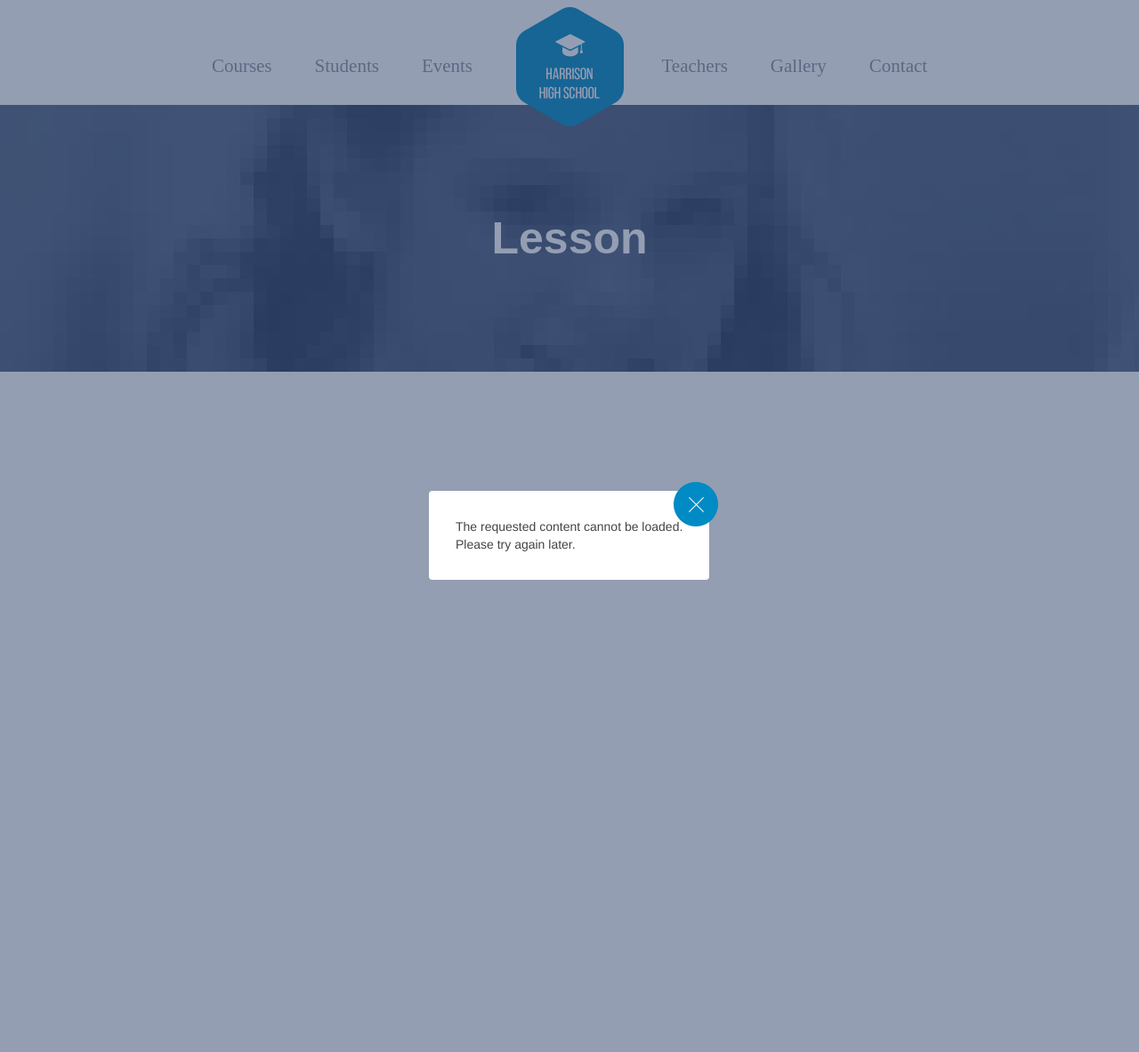
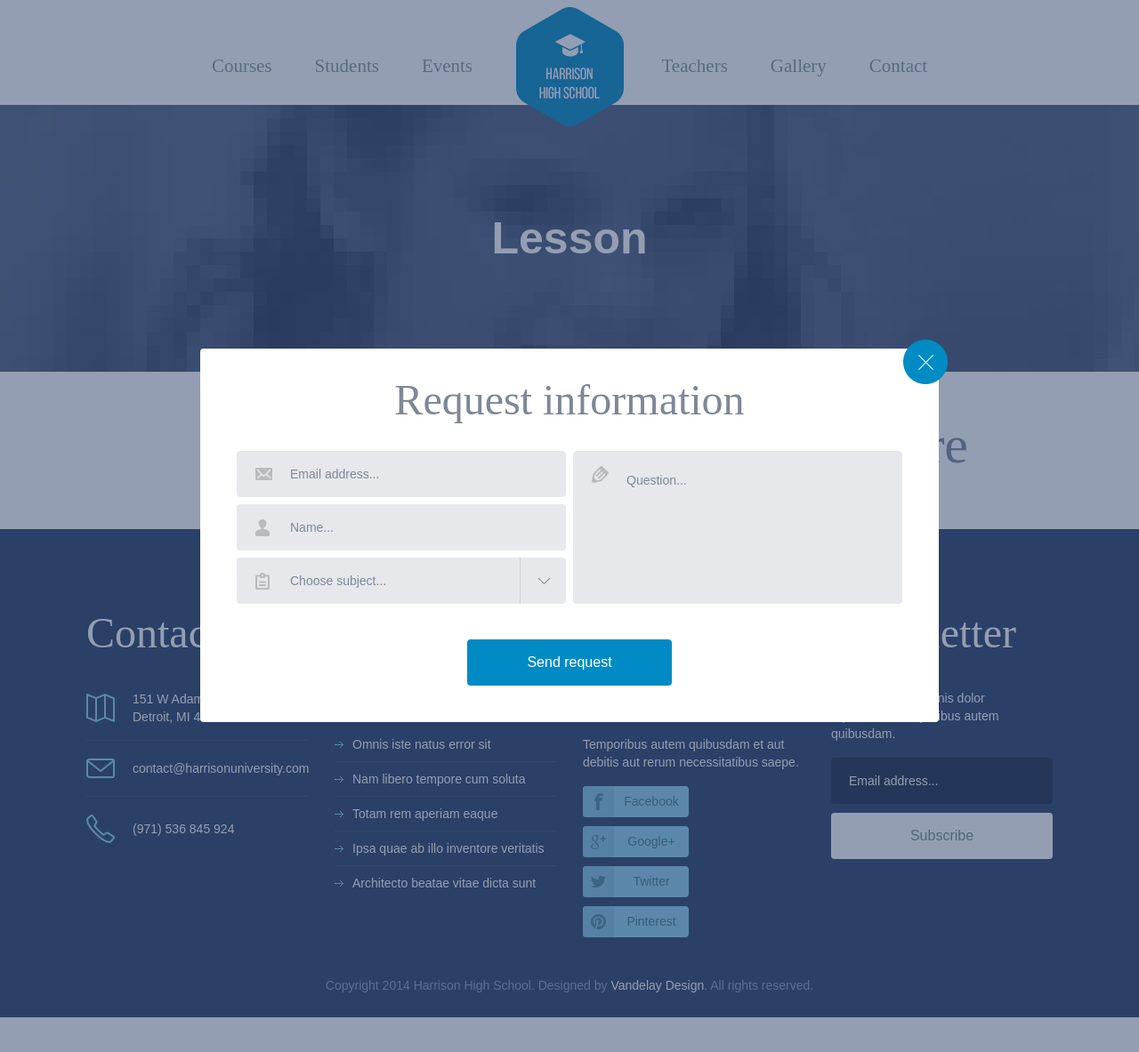
Before and after one commit to skergoat/philo-project, a Symfony app: template templates/home/lesson.html.twig in a window 1280 px wide, after a click on "Contact". Shown: the top 1183 px of the page at 89% size. Run offline with Twig, Linux system fonts and the light colour scheme; the template is opened without the code that fills it, so the values that code supplies are empty; some libraries are stand-ins or nearby versions; some web fonts are replaced.

Commit message:
basis lesson page

```diff
--- a/public/css/mystyles.css
+++ b/public/css/mystyles.css
@@ -1,3 +1,13 @@
+/*General*/
+
+.lesson > h1 {
+  font-size: 50px !important;
+  color: #151000;
+}
+.lesson p {
+  text-align: justify;
+}
+
 /* header provisoire */
 .header-provisoire {
   background: url("https://localhost:8000/images/pic_slide.jpg") no-repeat;
@@ -39,3 +49,8 @@
     margin-bottom: 2rem !important;
   }
 }
+
+/*sidebar*/
+#sidebar p {
+  color: rgb(56, 56, 56) !important;
+}
--- a/templates/base.html.twig
+++ b/templates/base.html.twig
@@ -35,11 +35,11 @@
         {% block body %}{% endblock %}
 
         {% block javascripts %}
-        <script src="http://code.jquery.com/jquery-1.11.1.min.js"></script>
+        <script src="{{ asset('/js/jquery-1.11.1.min.js') }}"></script>
         <script src="https://cdn.jsdelivr.net/npm/bootstrap@5.0.0-beta1/dist/js/bootstrap.bundle.min.js" integrity="sha384-ygbV9kiqUc6oa4msXn9868pTtWMgiQaeYH7/t7LECLbyPA2x65Kgf80OJFdroafW" crossorigin="anonymous"></script>
         <script>window.jQuery || document.write("<script src='js/jquery-1.11.1.min.js'>\x3C/script>")</script>
-        <script src="js/plugins.js"></script>
-        <script src="js/main.js"></script>
+        <script src="{{ asset('/js/plugins.js') }}"></script>
+        <script src="{{ asset('/js/main.js') }}"></script>
         {% endblock %}
     </body>
 </html>
--- a/templates/home/events.html.twig
+++ b/templates/home/events.html.twig
@@ -3,8 +3,6 @@
 {% block title %}Philosophie{% endblock %}
 
 {% block body %}
-
-
 
 	<div class="divider"></div>
 
--- a/templates/home/lesson.html.twig
+++ b/templates/home/lesson.html.twig
@@ -12,4 +12,92 @@
 	<div class="header-provisoire mb-5 d-flex justify-content-center align-items-center">
 		<div class="header-provisoire-title">Lesson</div>
 	</div>
+
+	<div class="content">
+		<div class="container">
+
+			<div class="lesson main-content mb-5">
+				<h1 class="mb-4">{{ lesson.title }}</h1>
+				{{ lesson.content|raw }}
+			</div>
+
+			<aside id="sidebar">
+				<div>
+					<h2 class="mb-4">Sommaire</h2>
+					{% for lessons in lessons %}
+					<p class="mb-3">{{ lessons.title }}</p>
+					{% endfor %}
+				</div>
+			</aside>
+			<!-- / sidebar -->
+
+		</div>
+		<!-- / container -->
+	</div>
+
+	<footer id="footer">
+		<div class="container">
+			<section>
+				<article class="col-1">
+					<h3>Contact</h3>
+					<ul>
+						<li class="address"><a href="#">151 W Adams St<br>Detroit, MI 48226</a></li>
+						<li class="mail"><a href="#">contact@harrisonuniversity.com</a></li>
+						<li class="phone last"><a href="#">(971) 536 845 924</a></li>
+					</ul>
+				</article>
+				<article class="col-2">
+					<h3>Forum topics</h3>
+					<ul>
+						<li><a href="#">Omnis iste natus error sit</a></li>
+						<li><a href="#">Nam libero tempore cum soluta</a></li>
+						<li><a href="#">Totam rem aperiam eaque </a></li>
+						<li><a href="#">Ipsa quae ab illo inventore veritatis </a></li>
+						<li class="last"><a href="#">Architecto beatae vitae dicta sunt </a></li>
+					</ul>
+				</article>
+				<article class="col-3">
+					<h3>Social media</h3>
+					<p>Temporibus autem quibusdam et aut debitis aut rerum necessitatibus saepe.</p>
+					<ul>
+						<li class="facebook"><a href="#">Facebook</a></li>
+						<li class="google-plus"><a href="#">Google+</a></li>
+						<li class="twitter"><a href="#">Twitter</a></li>
+						<li class="pinterest"><a href="#">Pinterest</a></li>
+					</ul>
+				</article>
+				<article class="col-4">
+					<h3>Newsletter</h3>
+					<p>Assumenda est omnis dolor repellendus temporibus autem quibusdam.</p>
+					<form action="#">
+						<input placeholder="Email address..." type="text">
+						<button type="submit">Subscribe</button>
+					</form>
+					<ul>
+						<li><a href="#"></a></li>
+					</ul>
+				</article>
+			</section>
+			<p class="copy">Copyright 2014 Harrison High School. Designed by <a href="http://www.vandelaydesign.com/" title="Designed by Vandelay Design" target="_blank">Vandelay Design</a>. All rights reserved.</p>
+		</div>
+		<!-- / container -->
+	</footer>
+	<!-- / footer -->
+
+	<div id="fancy">
+		<h2>Request information</h2>
+		<form action="#">
+			<div class="left">
+				<fieldset class="mail"><input placeholder="Email address..." type="text"></fieldset>
+				<fieldset class="name"><input placeholder="Name..." type="text"></fieldset>
+				<fieldset class="subject"><select><option>Choose subject...</option><option>Choose subject...</option><option>Choose subject...</option></select></fieldset>
+			</div>
+			<div class="right">
+				<fieldset class="question"><textarea placeholder="Question..."></textarea></fieldset>
+			</div>
+			<div class="btn-holder">
+				<button class="btn blue" type="submit">Send request</button>
+			</div>
+		</form>
+	</div>
 {% endblock %}
```
Also changed, not shown: migrations/Version20210211031611.php (added, +35 -0 lines), src/Controller/HomeController.php (+15 -2 lines), src/DataFixtures/LessonFixtures.php (+19 -2 lines), src/Entity/Lesson.php (+17 -0 lines), src/Repository/LessonRepository.php (+10 -0 lines), 2 other files.
